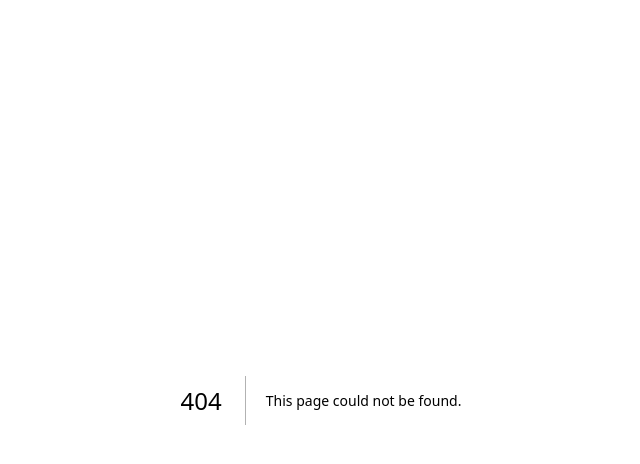
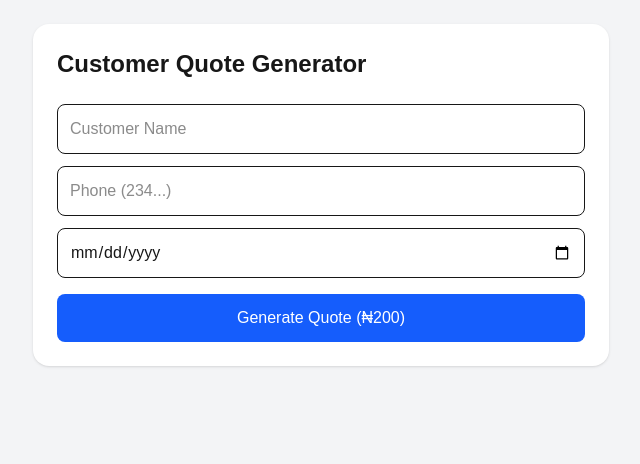
Before and after one commit to RoseO5/cake-cost-calculator, a Next.js app: page /customer-quote in a window 1280 px wide. Before the commit this address had no page. Shown: the top 464 px of the page, without its empty margins (319-959 px from the left). Built offline with nearby package versions, Linux system fonts and the light colour scheme.

Commit message:
Add standalone customer quote page (WhatsApp + payment ready)

```diff
--- /dev/null
+++ b/app/customer-quote/page.tsx
@@ -0,0 +1,99 @@
+"use client"
+
+import { useState } from "react"
+
+export default function CustomerQuotePage() {
+  const [customerInfo, setCustomerInfo] = useState({
+    name: "",
+    phone: "",
+    eventDate: "",
+  })
+
+  const cakeDetails = {
+    size: "6 Inches",
+    flavor: "Vanilla",
+    layers: 1,
+    quantity: 1,
+  }
+
+  const sellingPrice = 0 // TEMP (later we will pass real data or fetch)
+
+  const [unlocked, setUnlocked] = useState(false)
+
+  const handlePayment = () => {
+    alert("Paystack integration will go here (₦200 unlock)")
+    setUnlocked(true)
+  }
+
+  const sendWhatsApp = () => {
+    const message = `
+Hello ${customerInfo.name || "Customer"},
+
+Here is your cake quote:
+
+Cake: ${cakeDetails.size} / ${cakeDetails.flavor}
+Layers: ${cakeDetails.layers}
+Quantity: ${cakeDetails.quantity}
+
+Total: ₦${sellingPrice}
+
+Thank you!
+    `
+
+    const url = `https://wa.me/${customerInfo.phone}?text=${encodeURIComponent(message)}`
+    window.open(url, "_blank")
+  }
+
+  return (
+    <div className="min-h-screen p-6 bg-gray-100">
+
+      <div className="max-w-xl mx-auto bg-white p-6 rounded-2xl shadow">
+
+        <h1 className="text-2xl font-bold mb-6">
+          Customer Quote Generator
+        </h1>
+
+        <input
+          className="w-full border p-3 rounded-lg mb-3"
+          placeholder="Customer Name"
+          onChange={(e) =>
+            setCustomerInfo({ ...customerInfo, name: e.target.value })
+          }
+        />
+
+        <input
+          className="w-full border p-3 rounded-lg mb-3"
+          placeholder="Phone (234...)"
+          onChange={(e) =>
+            setCustomerInfo({ ...customerInfo, phone: e.target.value })
+          }
+        />
+
+        <input
+          type="date"
+          className="w-full border p-3 rounded-lg mb-4"
+          onChange={(e) =>
+            setCustomerInfo({ ...customerInfo, eventDate: e.target.value })
+          }
+        />
+
+        {!unlocked ? (
+          <button
+            onClick={handlePayment}
+            className="w-full bg-blue-600 text-white p-3 rounded-lg"
+          >
+            Generate Quote (₦200)
+          </button>
+        ) : (
+          <button
+            onClick={sendWhatsApp}
+            className="w-full bg-green-600 text-white p-3 rounded-lg"
+          >
+            Send WhatsApp Quote
+          </button>
+        )}
+
+      </div>
+    </div>
+  )
+}
```
